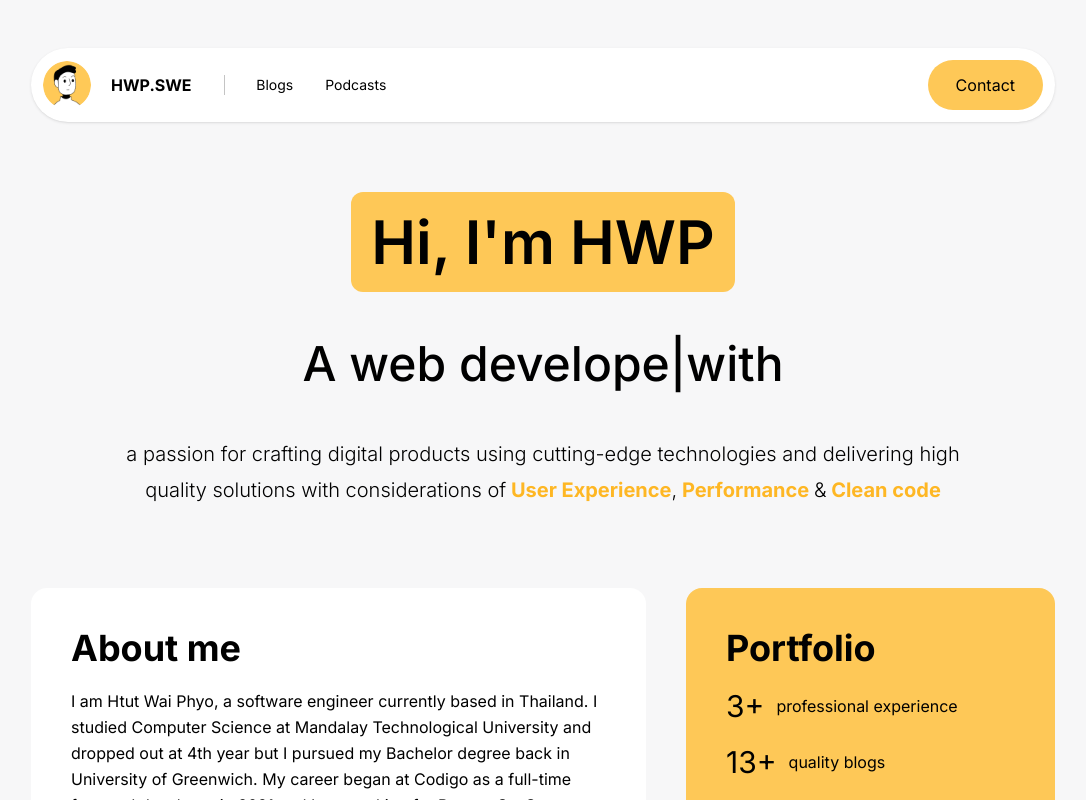
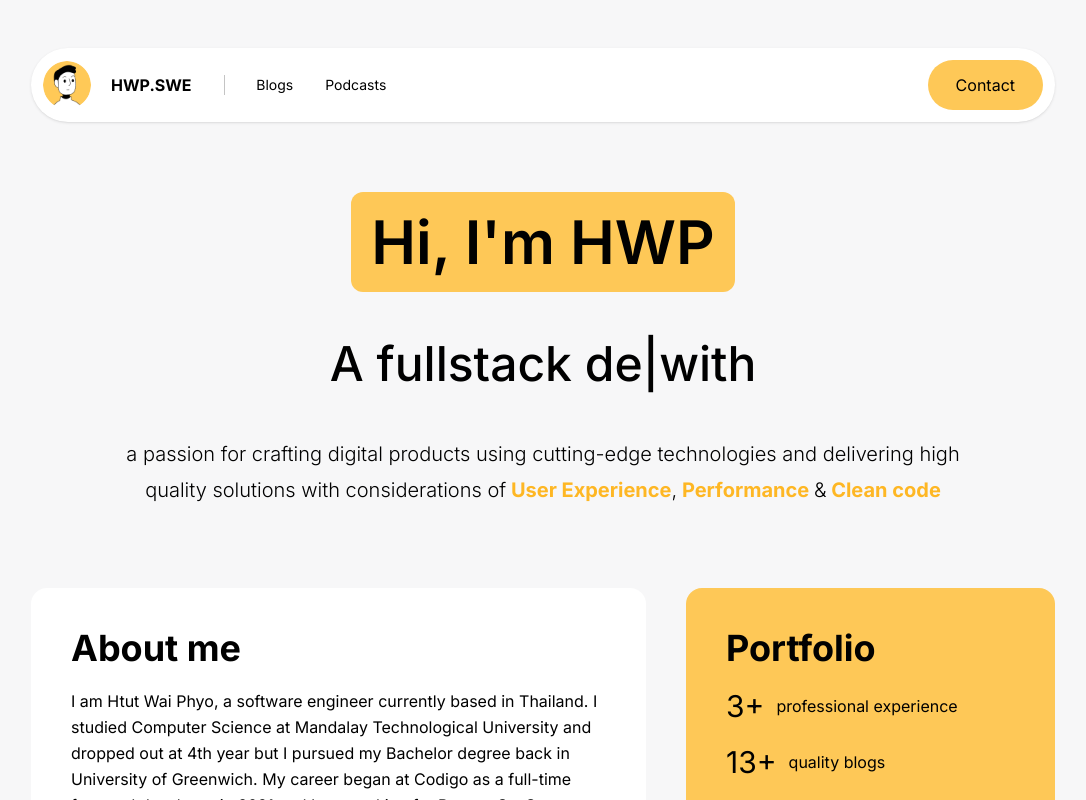
Before and after one commit to htutwaiphyoe/portfolio, a Next.js app: page / in a window 1280 px wide. Shown: the top 800 px of the page, without its empty margins (97-1183 px from the left). Built offline with nearby package versions, Linux system fonts and the light colour scheme.

Commit message:
feat: experience

```diff
--- a/views/Hero/index.tsx
+++ b/views/Hero/index.tsx
@@ -14,7 +14,11 @@ function Hero() {
           typeSpeed={40}
           backSpeed={50}
           backDelay={800}
-          strings={["software engineer", "frontend engineer", "web developer"]}
+          strings={[
+            "software engineer",
+            "frontend developer",
+            "fullstack developer",
+          ]}
         />
         {"with"}
       </h2>
```
